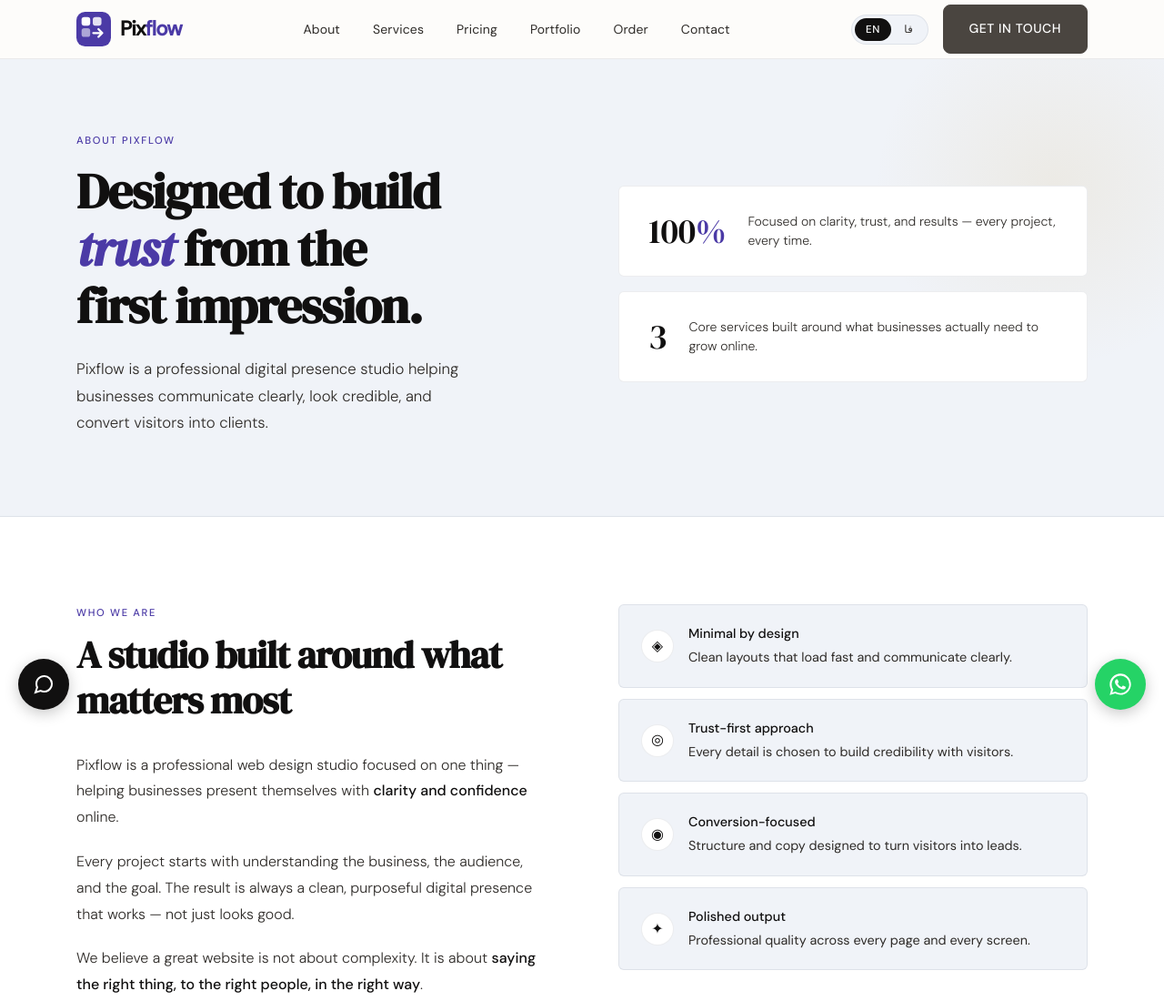
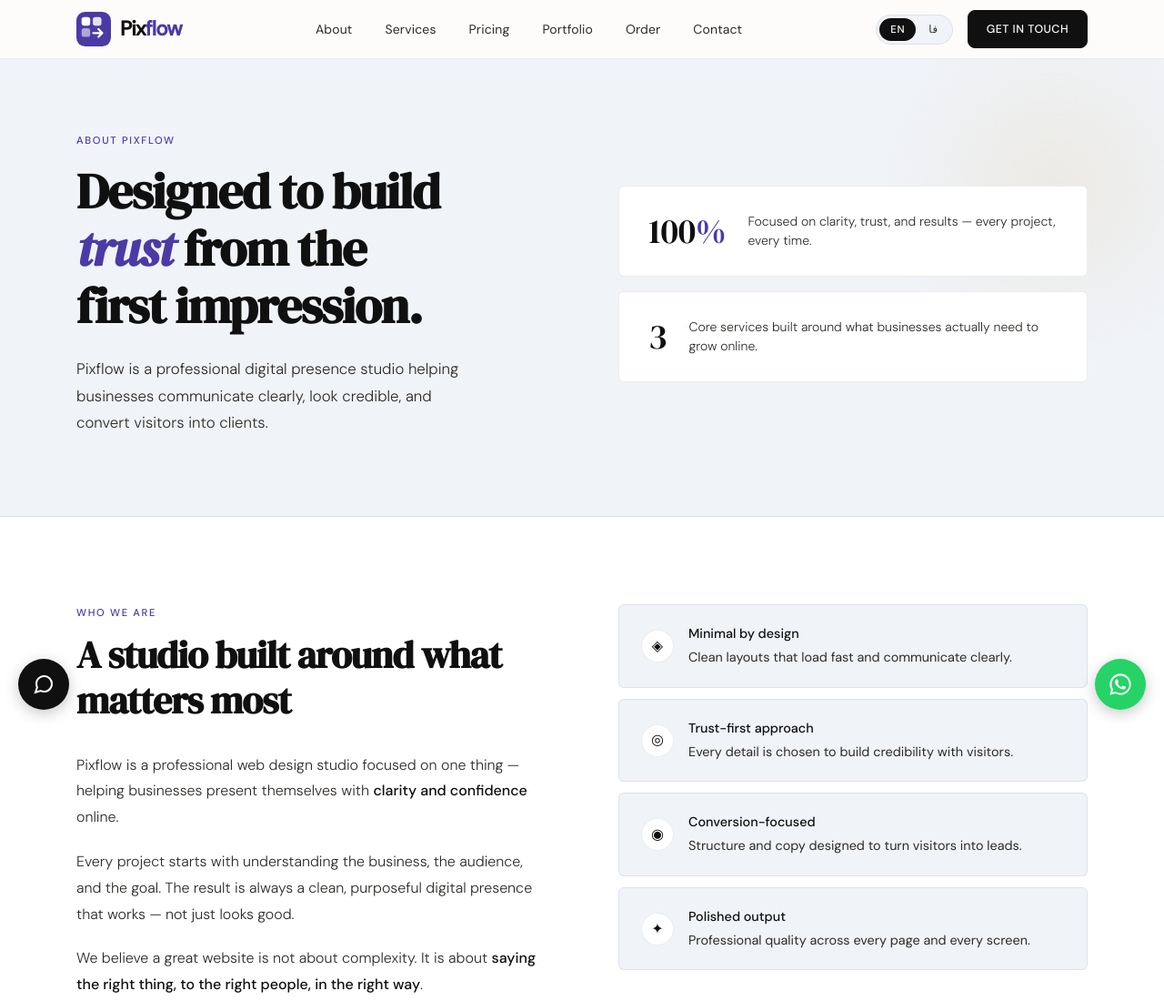
Before and after one commit to bbtbeh-lang/my_pixflow, a website: page pixflow-server/pixflow/about.html in a window 1280 px wide. Shown: the top 1100 px of the page at 91% size. Drawn offline with Linux system fonts and the light colour scheme; no server answers.

Commit message:
Add files via upload

```diff
--- a/pixflow-server/pixflow/about.html
+++ b/pixflow-server/pixflow/about.html
@@ -70,6 +70,8 @@
     html[lang="fa"] .btn { letter-spacing: 0; }
     .btn-primary { background: var(--ink-low); color: var(--white); border-color: var(--ink-low); }
     .btn-primary:hover { background: var(--accent); border-color: var(--accent); color: var(--white); }
+    .nav-cta { background: var(--ink); border-color: var(--ink); padding: 10px 20px; font-size: 0.78rem; }
+    .nav-cta:hover { background: var(--accent); border-color: var(--accent); }
     .btn-outline { background: transparent; color: var(--ink); border-color: var(--ink); }
     .btn-outline:hover { background: var(--ink); color: var(--white); }
     .btn-accent { background: var(--accent); color: var(--white); border-color: var(--accent); }
```
Also changed, not shown: pixflow-server/pixflow/contact.html (+2 -0 lines), pixflow-server/pixflow/index.html (+2 -0 lines), pixflow-server/pixflow/order.html (+2 -0 lines), pixflow-server/pixflow/portfolio.html (+2 -0 lines), pixflow-server/pixflow/pricing.html (+2 -0 lines), pixflow-server/pixflow/privacy.html (+2 -0 lines), pixflow-server/pixflow/services.html (+2 -0 lines).
